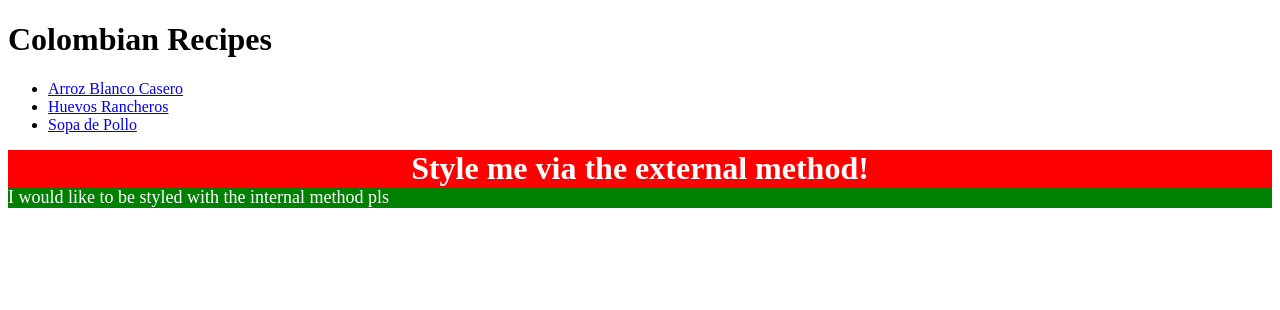
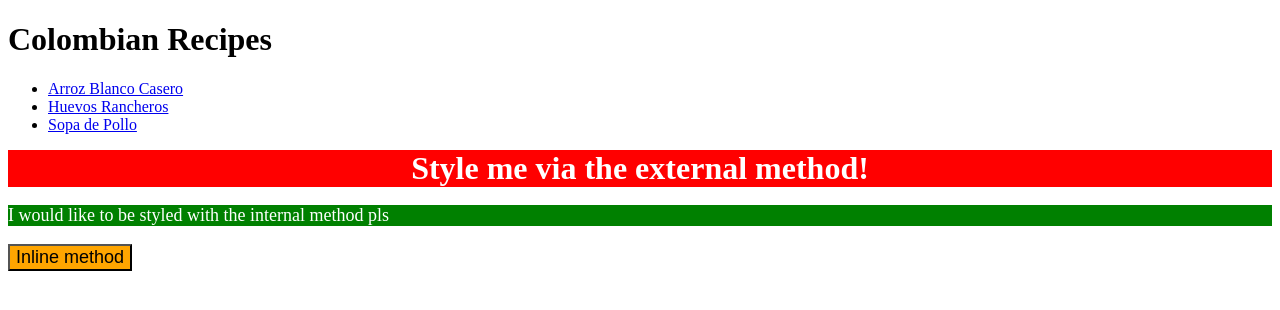
Before and after one commit to renehoyosp/odin-recipes, a plain HTML site: page index.html in a window 1280 px wide. Drawn offline with Linux system fonts and the light colour scheme.

Commit message:
Change divs for p and button

```diff
--- a/index.html
+++ b/index.html
@@ -7,7 +7,7 @@
     <title>Colombian Recipes</title>
 
     <style>
-        .internalcss{
+        #internalcss{
             background-color: green;
             color: white;
             font-size: 18px;
@@ -25,7 +25,9 @@
 
     <div class="externalcss">Style me via the external method!</div>
 
-    <div class="internalcss">I would like to be styled with the internal method pls</div>
+    <p id="internalcss">I would like to be styled with the internal method pls</p>
+
+    <button style="background-color: orange; font-size: 18px;">Inline method</button></div>
 
 </body>
 </html>
```
